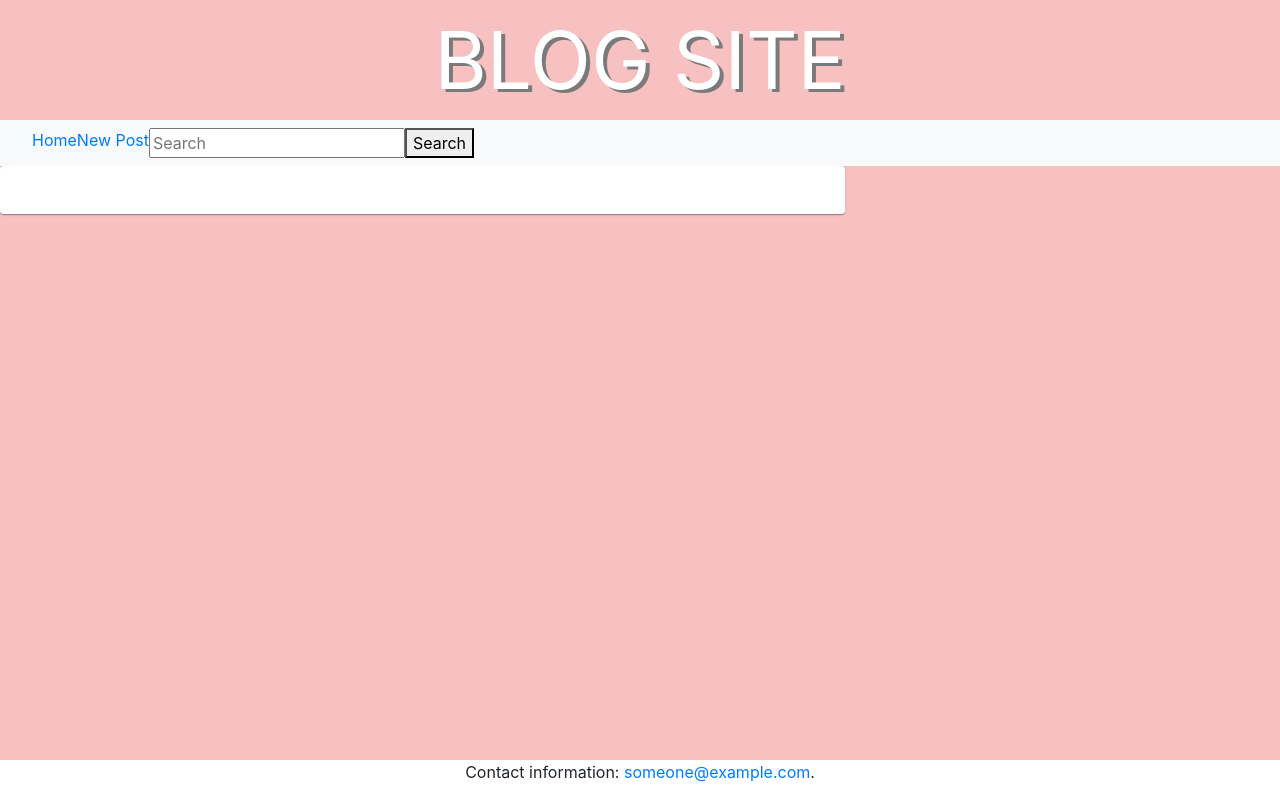
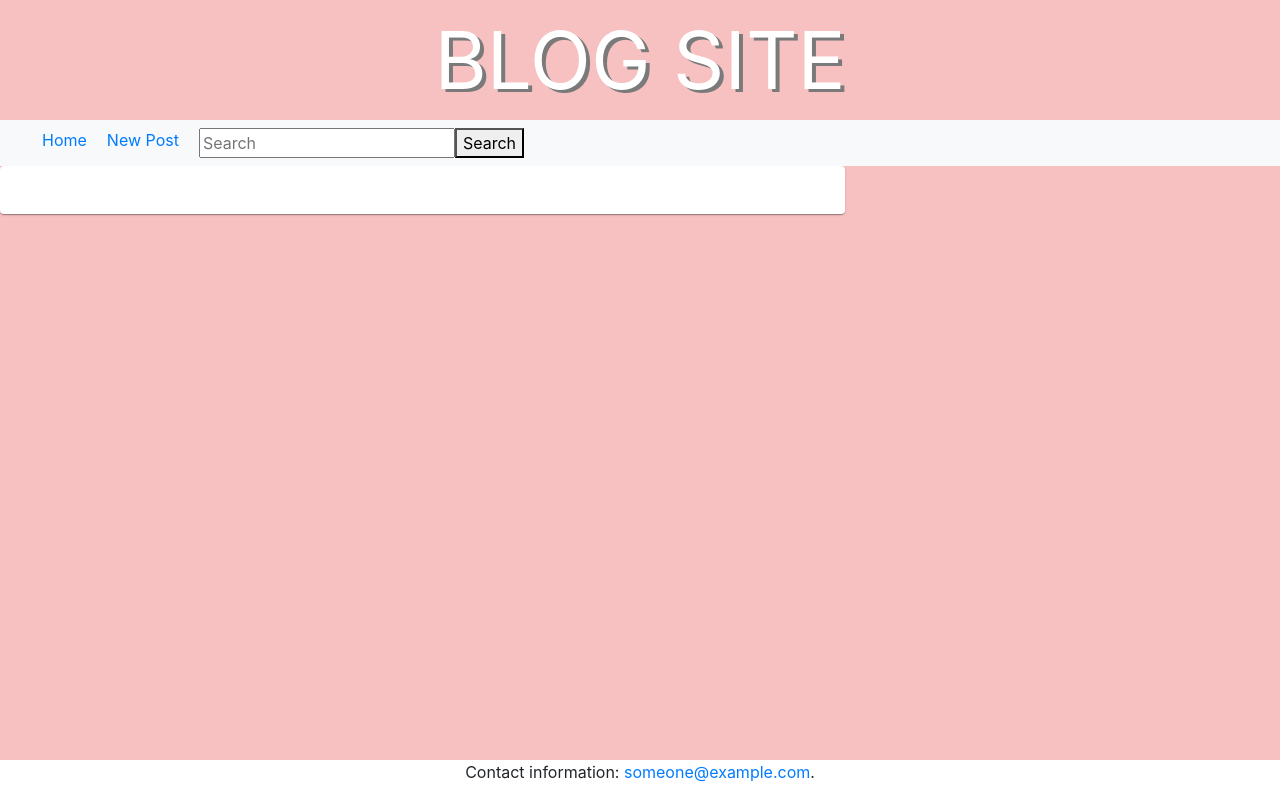
Before and after one commit to FI-Aquacrest/LazyManatees, a React (Create React App) app in the folder app/blog-master/src/main/front/: page / in a window 1280 px wide. Built offline with nearby package versions, Linux system fonts and the light colour scheme; no server answers.

Commit message:
Fix navbar GUI

```diff
--- a/app/blog-master/src/main/front/public/index.css
+++ b/app/blog-master/src/main/front/public/index.css
@@ -20,3 +20,15 @@ body {
     bottom: 0;
     width: 100%;
 }
+
+#homeButton {
+    margin: 0px 10px;
+}
+
+#newPostButton {
+    margin: 0px 10px;
+}
+
+#search {
+    margin: 0px 0px 0px 10px;
+}
--- a/app/blog-master/src/main/front/src/App.js
+++ b/app/blog-master/src/main/front/src/App.js
@@ -36,16 +36,16 @@ export default function App(props) {
           <span className="navbar-toggler-icon"/>
         </button>
         <div className="collapse navbar-collapse" id="navbarNav">
-          <ul className="navbar-nav">
-            <li className="nav-item active">
+          <ul className="navbar-nav" id="navBar">
+            <li className="nav-item active" id="homeButton">
               <Link to="/">Home</Link>
             </li>
-            <li className="nav-item">
+            <li className="nav-item" id="newPostButton">
               <Link to="/new">New Post</Link>
             </li>
             <li>
               <input type="text" id="search" placeholder="Search"/>
-              <button onClick={searchFunction}>Search</button>
+              <button id="searchButton" onClick={searchFunction}>Search</button>
             </li>
           </ul>
         </div>
```
